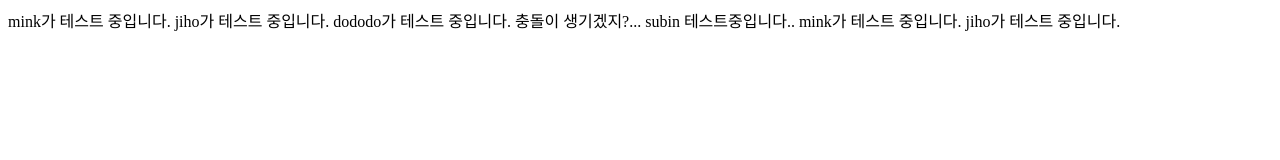
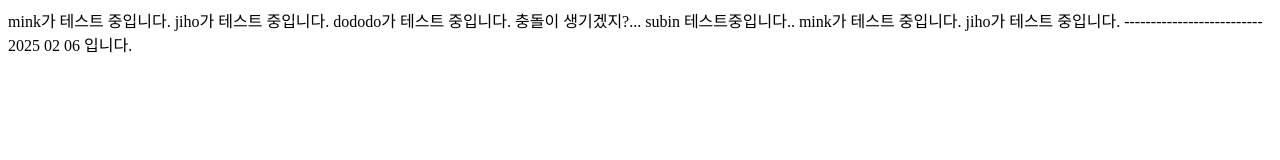
Before and after one commit to ytk27/Green-B-Project, a plain HTML site: page index.html in a window 1280 px wide. Drawn offline with Linux system fonts and the light colour scheme.

Commit message:
Update index.html

```diff
--- a/index.html
+++ b/index.html
@@ -15,6 +15,7 @@
         mink가 테스트 중입니다.
         jiho가 테스트 중입니다.
 
-
+        --------------------------
+        2025 02 06 입니다.
 </body>
 </html>
```
